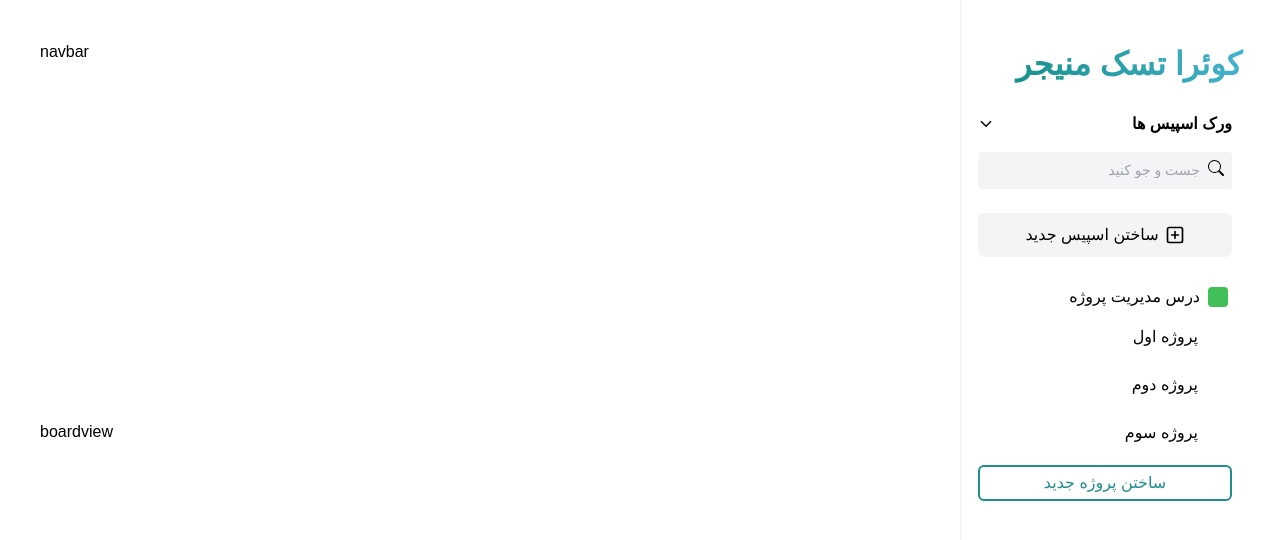
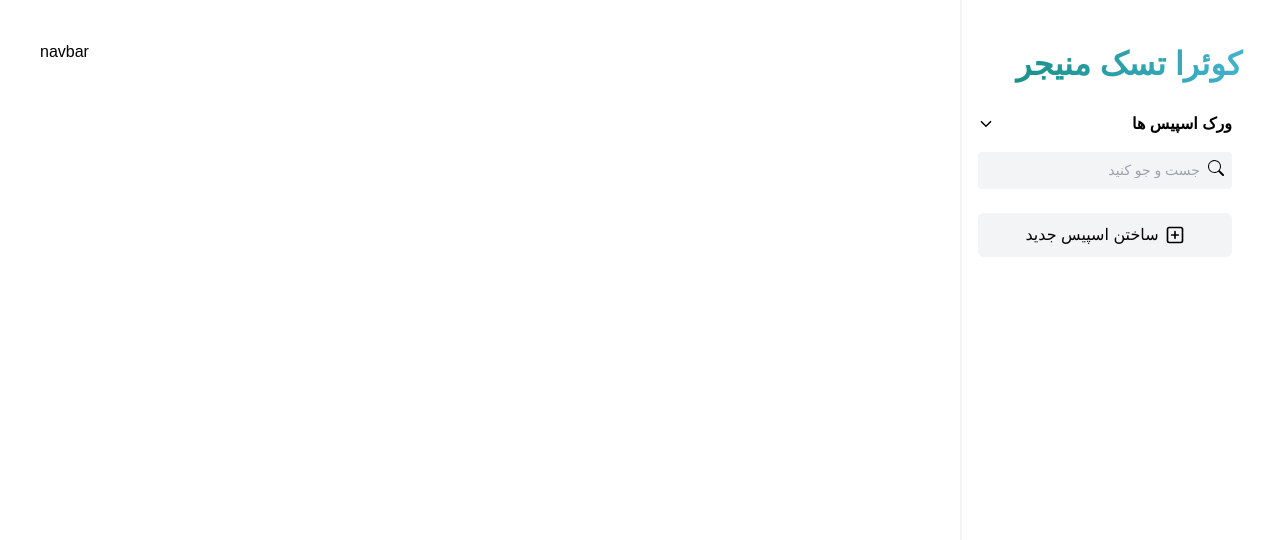
Before and after one commit to Summer-Frontend-Quera-Bootcamp/GROUP_10, a React (Vite) app: page / in a window 1280 px wide. Shown: the top 540 px of the page. Built offline with nearby package versions, Linux system fonts and the light colour scheme; the HTML template or start-up script is replaced by a standard one; a web font is replaced by a local one.

Commit message:
some cleanup for workspace folder structure done

```diff
--- a/src/Components/Ui/SideBar/SideBarSection/SideBarSection.tsx
+++ b/src/Components/Ui/SideBar/SideBarSection/SideBarSection.tsx
@@ -22,8 +22,11 @@ interface IModalsStatus {
   colorModal: boolean;
   dataModal: boolean;
 }
+
 interface ISiderBarSection extends PropsWithChildren {
   workspaceData: INewWorkspace[];
+  filteredWorkspace: INewWorkspace[];
+  setFilteredWorkspace: Dispatch<SetStateAction<INewWorkspace[]>>;
   setWorkspaceData: Dispatch<SetStateAction<INewWorkspace[]>>;
   setDisplayModals: Dispatch<SetStateAction<IModalsStatus>>;
 }
@@ -31,18 +34,19 @@ interface ISiderBarSection extends PropsWithChildren {
 const SiderBarSection: React.FC<ISiderBarSection> = ({
   workspaceData,
   setWorkspaceData,
+  filteredWorkspace,
+  setFilteredWorkspace,
   setDisplayModals,
 }) => {
   const [accordionStatus, setAccordionStatus] = useState<boolean>(false);
 
   // TODO:
   const handleChange = (e: ChangeEvent<HTMLInputElement>) => {
-    // const filteredData = filteredWorkspace.filter((workspace) =>
-    //   workspace.name.toLowerCase().includes(e.target.value.toLowerCase())
-    // );
+    const filteredData = workspaceData.filter((workspace) =>
+      workspace.name.toLowerCase().includes(e.target.value.toLowerCase())
+    );
     console.log(e.target.value);
-
-    // setWorkspaceData(filteredData);
+    setFilteredWorkspace(filteredData);
     console.log(workspaceData);
   };
 
@@ -103,11 +107,9 @@ const SiderBarSection: React.FC<ISiderBarSection> = ({
           </div>
           <div>
             {/* WorkSpaces */}
-            {workspaceData.map((workspace) => (
-              <div
-                className="flex flex-col w-full border-b-2 border-gray-500"
-                key={workspace.name}
-              >
+            {filteredWorkspace &&
+              filteredWorkspace.map((workspace) => (
+                <div className="flex flex-col w-full " key={workspace.name}>
                   <div className="flex justify-end select-none rounded-md p-1 items-center transition duration-200 hover:bg-slate-200 mt-s">
                     <p className="text-end text-body-m select-none">
                       {workspace.name}
@@ -121,16 +123,8 @@ const SiderBarSection: React.FC<ISiderBarSection> = ({
                   </button>
                 </div>
               ))}
+            {/* static workspace */}
             {/* <div className="flex flex-col w-full">
-              <div className="flex justify-end select-none rounded-md p-1 items-center transition duration-200 hover:bg-slate-200 mt-s">
-                <p className="text-end text-body-m select-none">درس کامپایلر</p>
-                <div className="w-5 h-5 bg-red-primary rounded ms-xs select-none"></div>
-              </div>
-              <button className="text-brand-primary bg-white hover:bg-brand-secondary transition rounded-md w-transparent border-2 border-brand-primary p-1 text-body-sm my-xs">
-                ساختن پروژه جدید
-              </button>
-            </div> */}
-            <div className="flex flex-col w-full">
               <div className="flex justify-end select-none rounded-md p-1 items-center transition duration-200 hover:bg-slate-200 mt-s">
                 <p className="text-end text-body-m select-none">
                   درس مدیریت پروژه
@@ -151,7 +145,7 @@ const SiderBarSection: React.FC<ISiderBarSection> = ({
               <button className="text-brand-primary bg-white hover:bg-brand-secondary transition rounded-md w-transparent border-2 border-brand-primary p-1 text-body-sm my-xs">
                 ساختن پروژه جدید
               </button>
-            </div>
+            </div> */}
           </div>
         </div>
       </div>
--- a/src/Components/Ui/SideBar/WorkspaceColorModal/DisplayColorModal.tsx
+++ b/src/Components/Ui/SideBar/WorkspaceModals/WorkspaceColorModal/DisplayColorModal.tsx
@@ -1,7 +1,7 @@
-import { ContainerModal } from "../../Containers/ContainerModal/ContainerModal";
-import { ButtonPrimary } from "../../Buttons";
+import { ContainerModal } from "../../../Containers/ContainerModal/ContainerModal";
+import { ButtonPrimary } from "../../../Buttons";
 import { PropsWithChildren } from "react";
-import RenderSelectButtonColor from "../../../../Utils/SelectColorsButton";
+import RenderSelectButtonColor from "../../../../../Utils/SelectColorsButton";
 import { Dispatch, SetStateAction } from "react";
 interface INewWorkspace {
   name: string;
--- a/src/Layouts/BoardLayout/BoardLayout.tsx
+++ b/src/Layouts/BoardLayout/BoardLayout.tsx
@@ -1,8 +1,8 @@
-import { useState } from "react";
+import { PropsWithChildren, useState } from "react";
 
-import DisplayNameModal from "../../Components/Ui/SideBar/WorkspaceNameModal/DisplayNameModal";
-import DisplayColorModal from "../../Components/Ui/SideBar/WorkspaceColorModal/DisplayColorModal";
-import DisplayWorkspaceDataModal from "../../Components/Ui/SideBar/WorkspaceDataModal/DisplayworkspaceDataModal";
+import DisplayNameModal from "../../Components/Ui/SideBar/WorkspaceModals/WorkspaceNameModal/DisplayNameModal";
+import DisplayColorModal from "../../Components/Ui/SideBar/WorkspaceModals/WorkspaceColorModal/DisplayColorModal";
+import DisplayWorkspaceDataModal from "../../Components/Ui/SideBar/WorkspaceModals/WorkspaceDataModal/DisplayworkspaceDataModal";
 import SiderBarSection from "../../Components/Ui/SideBar/SideBarSection/SideBarSection";
 
 interface INewWorkspace {
@@ -15,7 +15,8 @@ interface IModalsStatus {
   colorModal: boolean;
   dataModal: boolean;
 }
-const BoardLayout: React.FC = (): JSX.Element => {
+interface IBoardLayout extends PropsWithChildren {}
+const BoardLayout: React.FC<IBoardLayout> = ({ children }): JSX.Element => {
   const [newWorkspace, setNewWorkspace] = useState<INewWorkspace>({
     name: "",
     color: "",
@@ -23,7 +24,9 @@ const BoardLayout: React.FC = (): JSX.Element => {
   });
 
   const [workspaceData, setWorkspaceData] = useState<INewWorkspace[]>([]);
-
+  const [filteredWorkspace, setFilteredWorkspace] = useState<INewWorkspace[]>(
+    []
+  );
   const [displayModals, setDisplayModals] = useState<IModalsStatus>({
     nameModal: false,
     colorModal: false,
@@ -32,13 +35,13 @@ const BoardLayout: React.FC = (): JSX.Element => {
   // add Workspace
   const addNewWorkspace = () => {
     setWorkspaceData((prevState) => [...prevState, newWorkspace]);
+    setFilteredWorkspace((prevState) => [...prevState, newWorkspace]);
     setNewWorkspace({ name: "", color: "", members: [] });
     setDisplayModals({
       nameModal: false,
       colorModal: false,
       dataModal: false,
     });
-    console.log(workspaceData);
   };
   //
 
@@ -47,12 +50,15 @@ const BoardLayout: React.FC = (): JSX.Element => {
       <div className="grid grid-cols-4">
         <div className="grid col-span-3 grid-rows-2 pt-xl ps-xl h-screen">
           <div>navbar</div>
-          <div>boardview</div>
+          {/* BoardView */}
+          <div>{children}</div>
         </div>
         {/* SideBar Section */}
         <SiderBarSection
           workspaceData={workspaceData}
           setWorkspaceData={setWorkspaceData}
+          filteredWorkspace={filteredWorkspace}
+          setFilteredWorkspace={setFilteredWorkspace}
           //
           setDisplayModals={setDisplayModals}
         />
--- a/src/Utils/SelectColorsButton/index.tsx
+++ b/src/Utils/SelectColorsButton/index.tsx
@@ -83,7 +83,7 @@ const RenderSelectButtonColor: React.FC<IRenderSelectButtonColor> = ({
         ) : (
           <span
             className={`${
-              color === data?.color && "w-3.5 h-3.5 rounded-full bg-white z-10"
+              color === data.color && "w-3.5 h-3.5 rounded-full bg-white z-10"
             }`}
           ></span>
         )}
```
Also changed, not shown: src/Components/Ui/SideBar/WorkspaceModals/WorkspaceDataModal/DisplayworkspaceDataModal.tsx (renamed from src/Components/Ui/SideBar/WorkspaceDataModal/DisplayworkspaceDataModal.tsx, +7 -8 lines), src/Components/Ui/SideBar/WorkspaceModals/WorkspaceNameModal/DisplayNameModal.tsx (renamed from src/Components/Ui/SideBar/WorkspaceNameModal/DisplayNameModal.tsx, +7 -10 lines). Lines whose indentation alone changed are shown as unchanged.
